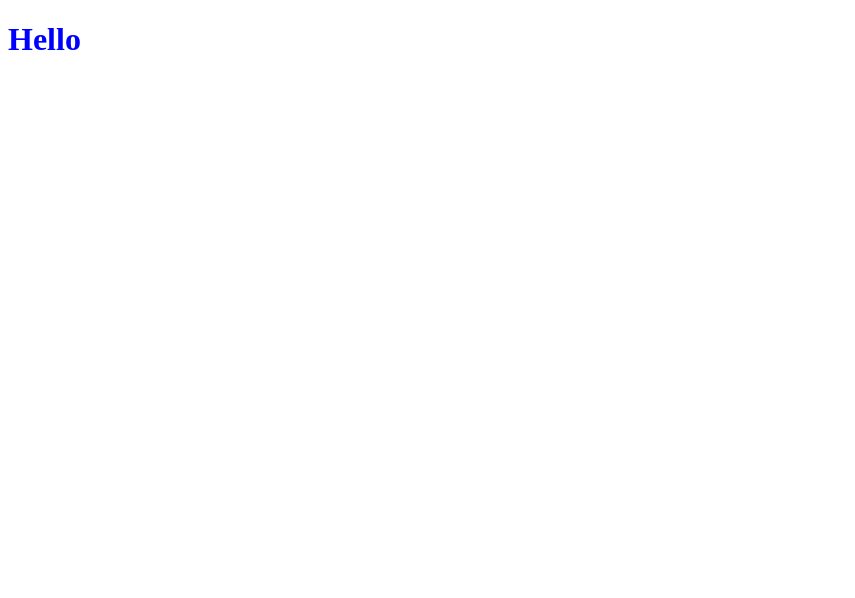
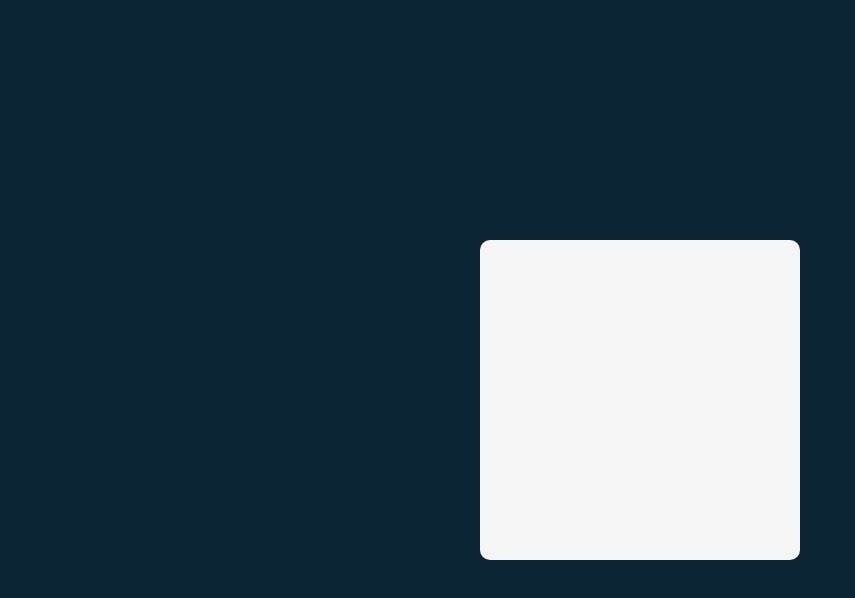
Before and after one commit to nathansoussana/tenzies, a React (Vite) app: page / in a window 1280 px wide. Shown: the top 598 px of the page, without its empty margins (0-855 px from the left). Built offline with nearby package versions, Linux system fonts and the light colour scheme.

Commit message:
Created empty main element

```diff
--- a/index.html
+++ b/index.html
@@ -4,7 +4,7 @@
     <meta charset="UTF-8" />
     <meta name="viewport" content="width=device-width, initial-scale=1.0" />
 
-    <link rel="stylesheet" href="./src/styles.css">
+    <link rel="stylesheet" href="./src/css/styles.css">
     <link rel="preconnect" href="https://fonts.googleapis.com">
     <link rel="preconnect" href="https://fonts.gstatic.com" crossorigin>
     <link href="https://fonts.googleapis.com/css2?family=Inter&family=Karla:wght@700&display=swap" rel="stylesheet">
@@ -14,6 +14,6 @@
 
   <body>
     <div id="root"></div>
-    <script type="module" src="/src/index.jsx"></script>
+    <script type="module" src="/src/jsx/index.jsx"></script>
   </body>
 </html>
--- /dev/null
+++ b/src/css/styles.css
@@ -0,0 +1,22 @@
+* {
+  box-sizing: border-box;
+}
+
+body {
+  margin: 0;
+  background: #0B2434;
+  display: flex;
+  justify-content: center;
+  align-items: center;
+  height: 100vh;
+}
+
+main {
+  width: 320px;
+  aspect-ratio: 1;
+  padding: 35px;
+  border-radius: 10px;
+  background: #F5F5F5;
+}
+
+/*# sourceMappingURL=styles.css.map */
--- /dev/null
+++ b/src/css/styles.sass
@@ -0,0 +1,29 @@
+// Variables
+$dark-txt: #2B283A
+$dark-bgd: #0B2434
+
+$purple-txt: #4A4E74
+$purple-btn: #5035FF
+
+$white: #FFFFFF
+$green: #59E391
+$gray: #F5F5F5
+
+// General styles
+*
+  box-sizing: border-box
+
+body
+  margin: 0
+  background: $dark-bgd
+  display: flex
+  justify-content: center
+  align-items: center
+  height: 100vh
+
+main
+  width: 320px
+  aspect-ratio: 1
+  padding: 35px
+  border-radius: 10px
+  background: $gray
--- a/src/App.jsx
+++ b/src/jsx/App.jsx
@@ -1,8 +1,8 @@
 function App() {
   return (
-    <>
-      <h1>Hello</h1>
-    </>
+    <main>
+
+    </main>
   )
 }
 
--- a/src/index.jsx
+++ b/src/jsx/index.jsx
@@ -5,5 +5,5 @@ import App from './App.jsx'
 ReactDOM.createRoot(document.getElementById('root')).render(
   <React.StrictMode>
     <App />
-  </React.StrictMode>,
+  </React.StrictMode>
 )
--- a/src/styles.css
+++ /dev/null
@@ -1,5 +0,0 @@
-body {
-  color: blue;
-}
-
-/*# sourceMappingURL=styles.css.map */
--- a/src/styles.sass
+++ /dev/null
@@ -1,2 +0,0 @@
-body
-  color: blue
```
Also changed, not shown: 2 other files (tests, documents, lock files or other folders).
